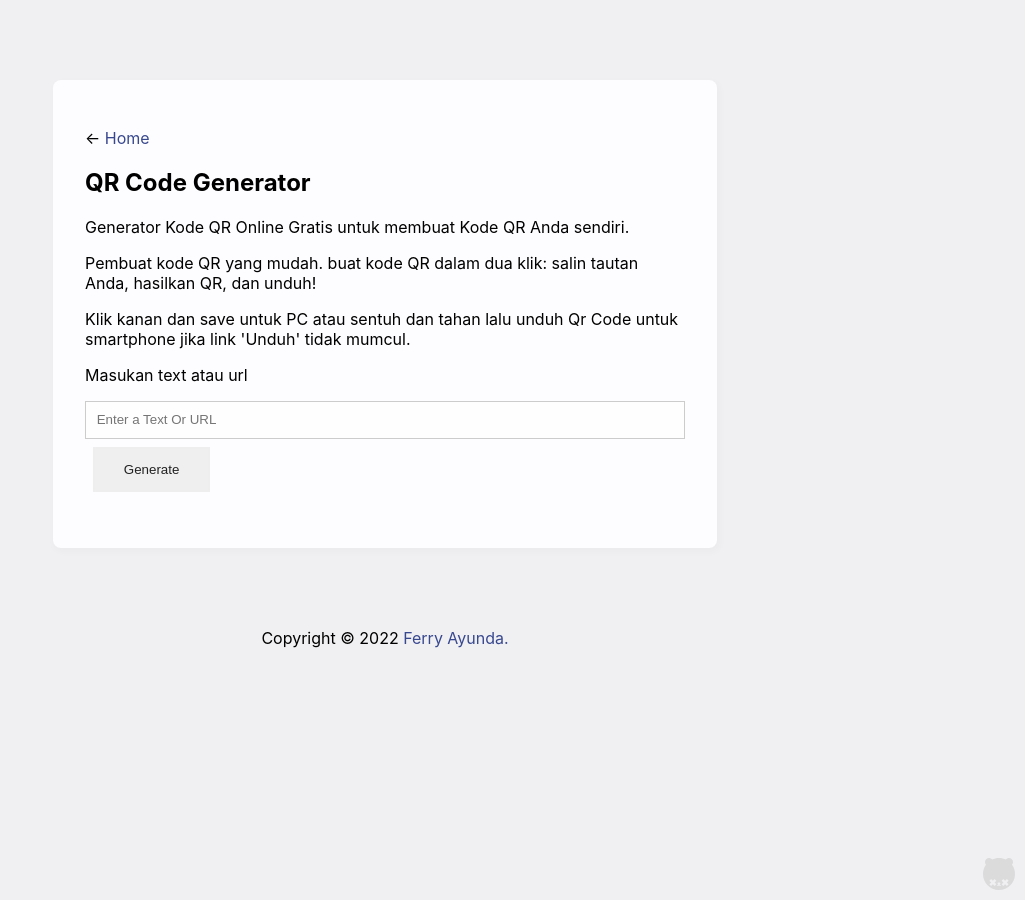
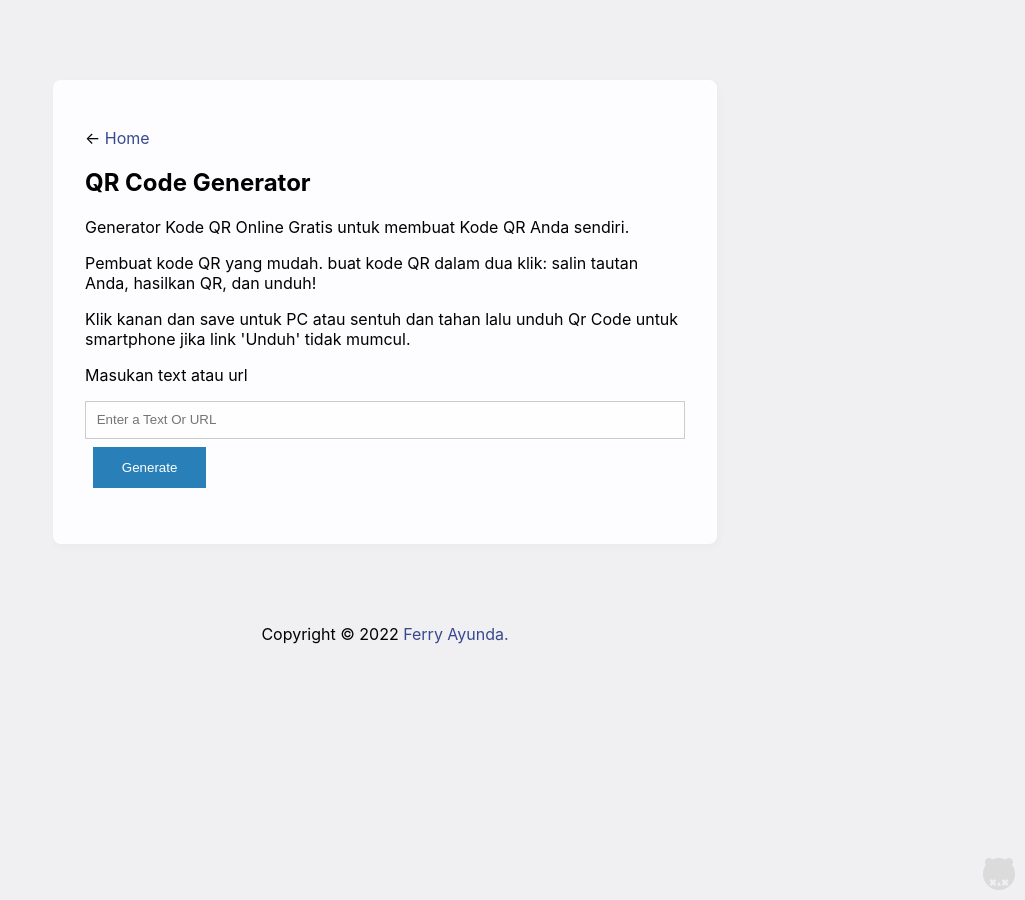
Before and after one commit to susahcebok/blog, a Jekyll site: the page built from _posts/2022-10-29-qrcode.html, in a window 1280 px wide. Shown: the whole page, without its empty margins (255-1280 px from the left). Built offline with Jekyll 4.4.1, drawn with Linux system fonts in a browser that asks for light colours; nearby versions of some CDN libraries.

Commit message:
Update 2022-10-29-qrcode.html

```diff
--- a/_posts/2022-10-29-qrcode.html
+++ b/_posts/2022-10-29-qrcode.html
@@ -14,7 +14,7 @@
 <label>Masukan text atau url</label>
 <form>
 <input class="upload" type="text" placeholder="Enter a Text Or URL" />
-<button class="gen-btn btn" type="button">Generate</button>
+<button class="gen-btn btn blue" type="button">Generate</button>
 </form>
 
 
```
